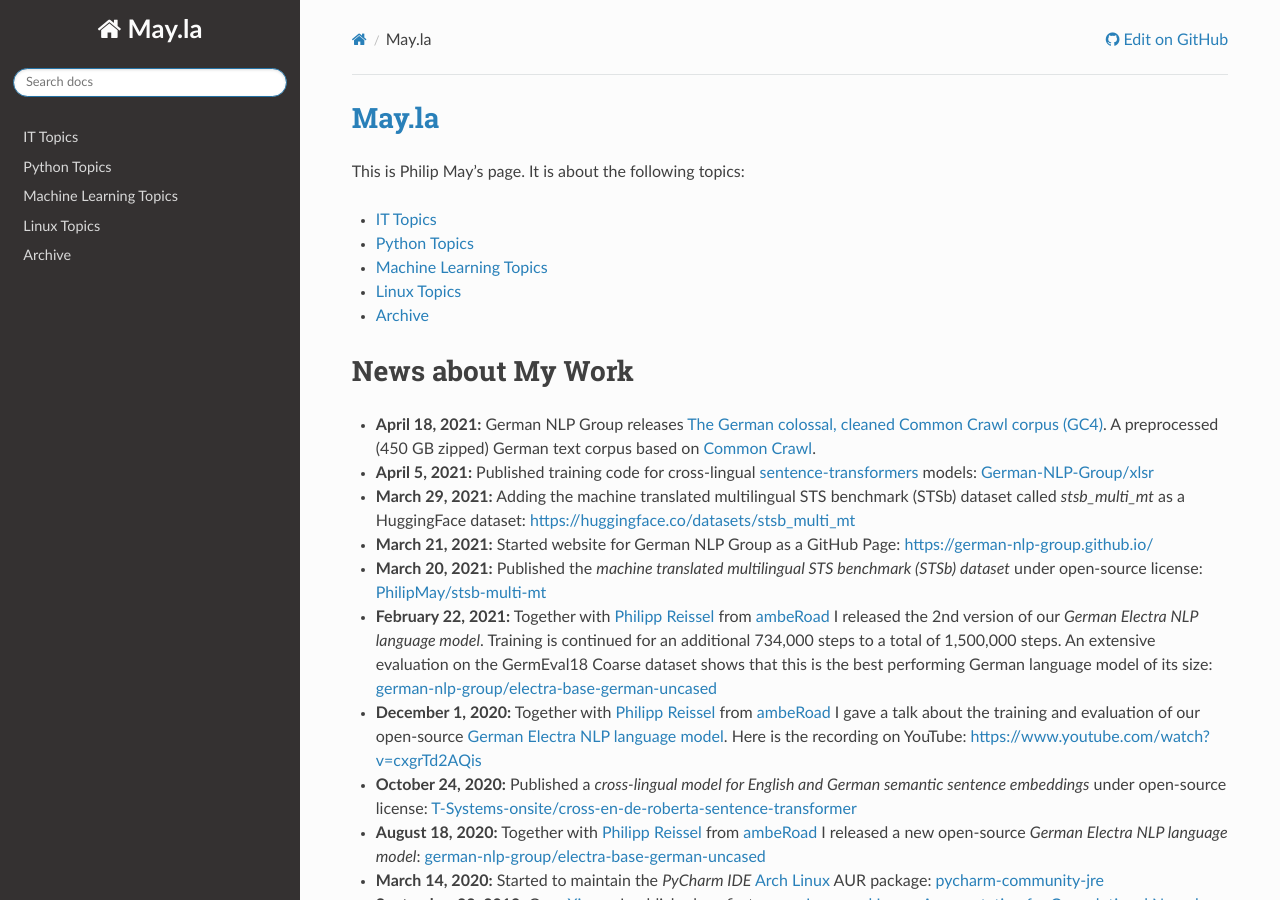
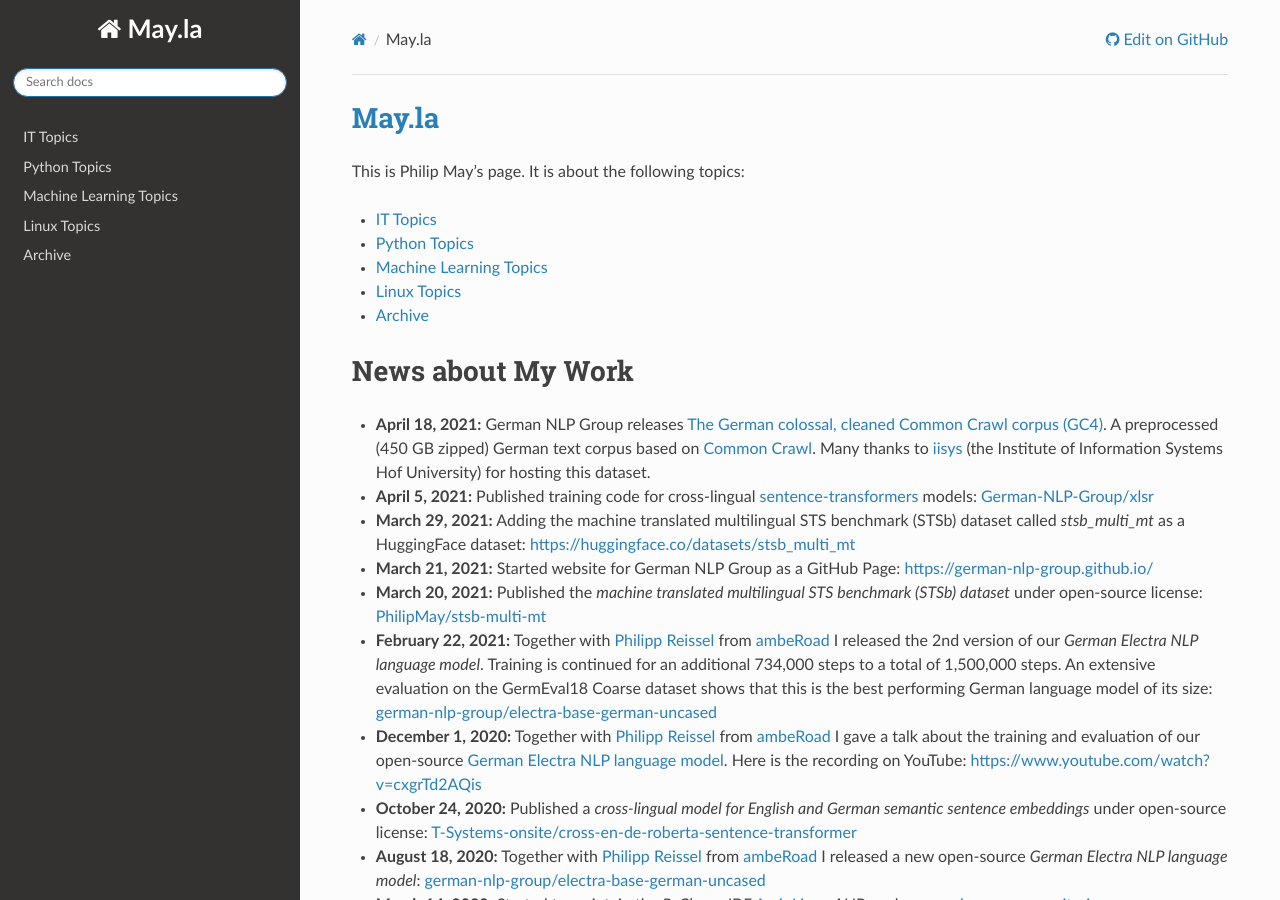
Before and after one commit to PhilipMay/May.la, a Sphinx documentation site: the page built from source/index.md, in a window 1280 px wide and 900 px high. Built offline with Sphinx 7.4.7 and the Read the Docs theme 2.0.0, drawn with Linux system fonts in a browser that asks for light colours.

Commit message:
Update index.md

````diff
--- a/source/index.md
+++ b/source/index.md
@@ -14,7 +14,7 @@
 ```
 
 # News about My Work
-- **April 18, 2021:** German NLP Group releases [The German colossal, cleaned Common Crawl corpus (GC4)](https://german-nlp-group.github.io/projects/gc4-corpus.html). A preprocessed (450 GB zipped) German text corpus based on [Common Crawl](https://commoncrawl.org/).
+- **April 18, 2021:** German NLP Group releases [The German colossal, cleaned Common Crawl corpus (GC4)](https://german-nlp-group.github.io/projects/gc4-corpus.html). A preprocessed (450 GB zipped) German text corpus based on [Common Crawl](https://commoncrawl.org/). Many thanks to [iisys](https://www.iisys.de/) (the Institute of Information Systems Hof University) for hosting this dataset.
 - **April 5, 2021:** Published training code for cross-lingual [sentence-transformers](https://github.com/UKPLab/sentence-transformers) models: [German-NLP-Group/xlsr](https://github.com/German-NLP-Group/xlsr)
 - **March 29, 2021:** Adding the machine translated multilingual STS benchmark (STSb) dataset called *stsb_multi_mt* as a HuggingFace dataset: https://huggingface.co/datasets/stsb_multi_mt
 - **March 21, 2021:** Started website for German NLP Group as a GitHub Page: https://german-nlp-group.github.io/
````
